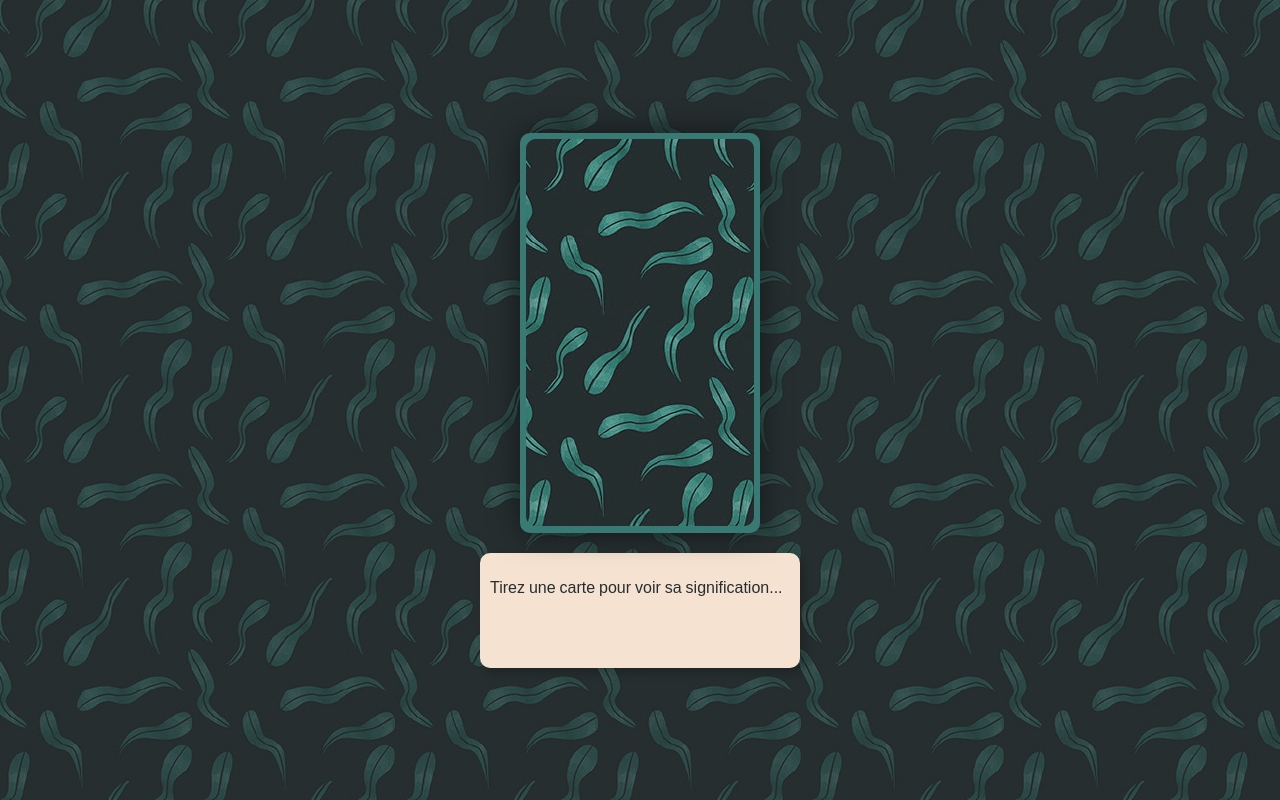
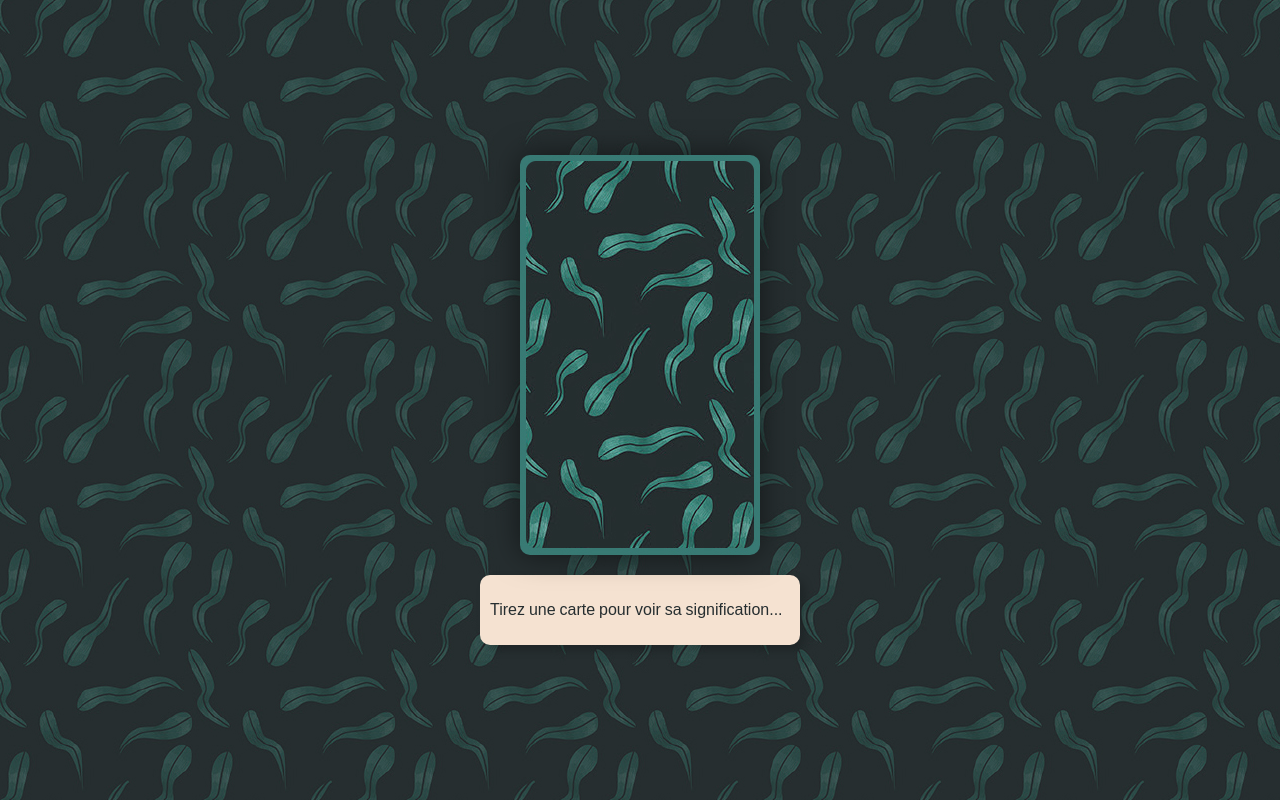
Before and after one commit to Kosuuke1/tarot-rp, a plain HTML site: page index.html in a window 1280 px wide. Drawn offline with Linux system fonts and the light colour scheme.

Commit message:
Update style.css

```diff
--- a/style.css
+++ b/style.css
@@ -79,11 +79,12 @@ body {
     background-color: #F5E2D1; /* Couleur de fond */
     color: #262E30; /* Couleur du texte */
     width: 320px; /* Largeur fixe du cadre */
-    height: 95px; /* Hauteur fixe du cadre */
+    max-height: 95px; /* Hauteur fixe du cadre */
     border-radius: 10px; /* Coins arrondis */
     text-align: justify;
     text-justify: distribute;
     text-align-last: left;
+    vertical-align: middle;
     hyphens: auto;
     word-spacing: -0.5px;
     font-size: 16px;
```
